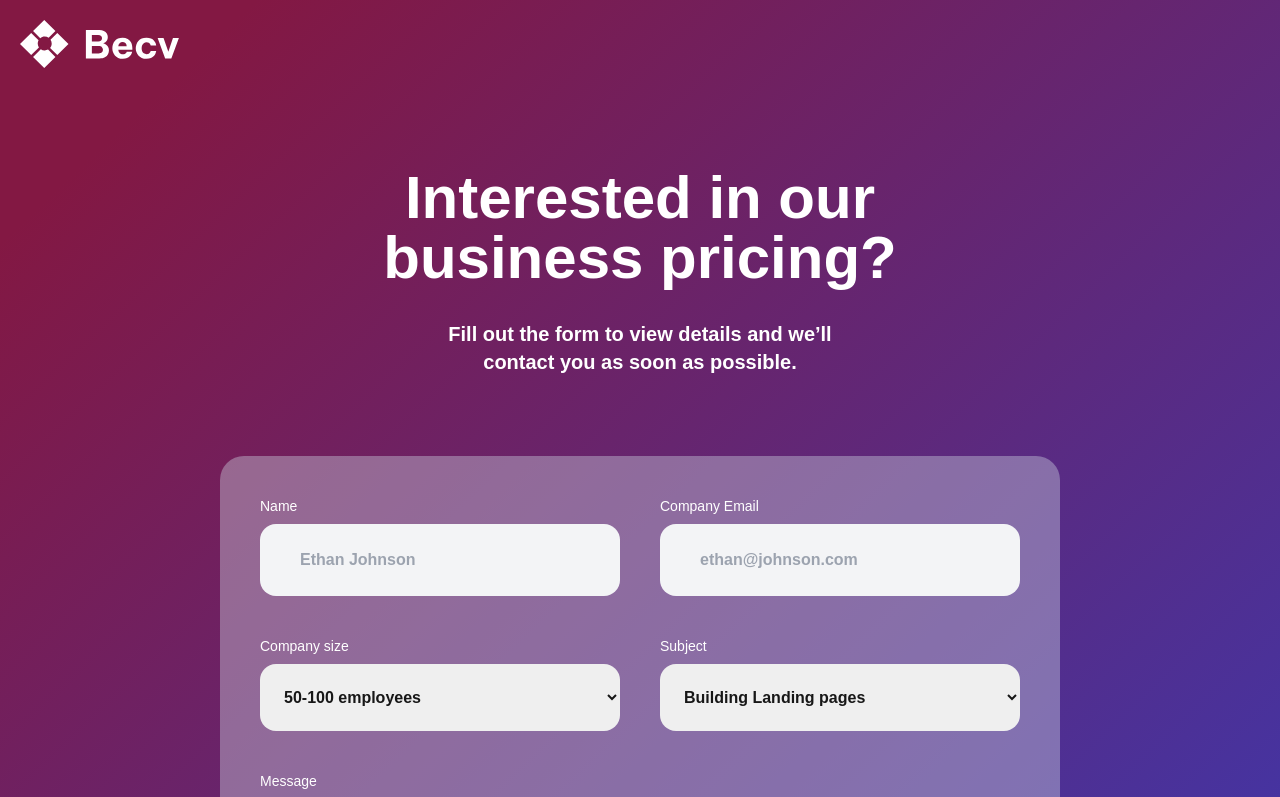
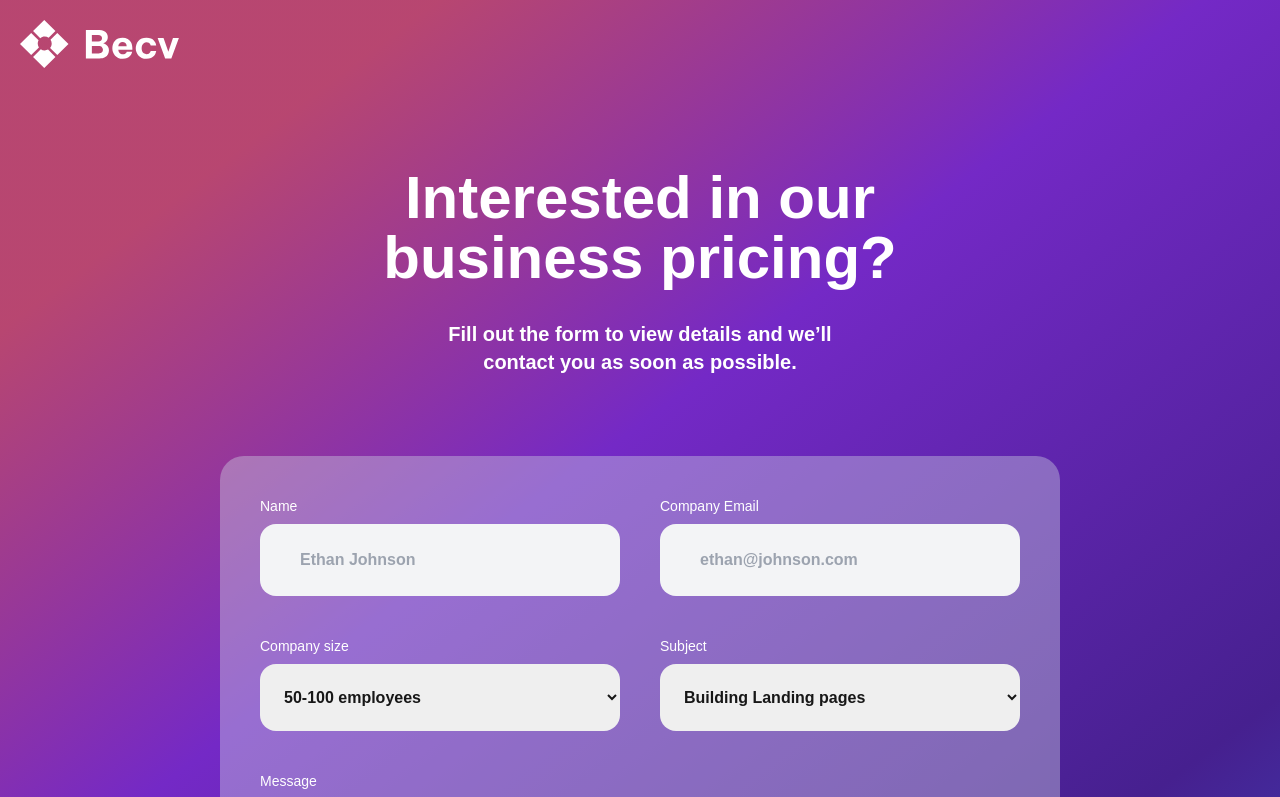
Before and after one commit to Maximila-Judith/contact-page, a Next.js app: page / in a window 1280 px wide. Shown: the top 797 px of the page. Built offline with nearby package versions, Linux system fonts and the light colour scheme.

Commit message:
Seven commit

```diff
--- a/src/app/layout.tsx
+++ b/src/app/layout.tsx
@@ -28,7 +28,7 @@ export default function RootLayout({
   return (
     <html lang="en">
       <body
-        className={`${geistSans.variable} ${geistMono.variable} antialiased bg-gradient-to-br from-pink-900 from-10% to-[#4036A9] to-90%`}
+        className={`${geistSans.variable} ${geistMono.variable} antialiased bg-[url('/bg-image.svg')] bg-cover bg-center bg-no-repeat h-full w-full`}
       >
         <div className="logoImage">
           <Image
```
Also changed, not shown: public/bg-image.svg (added).
